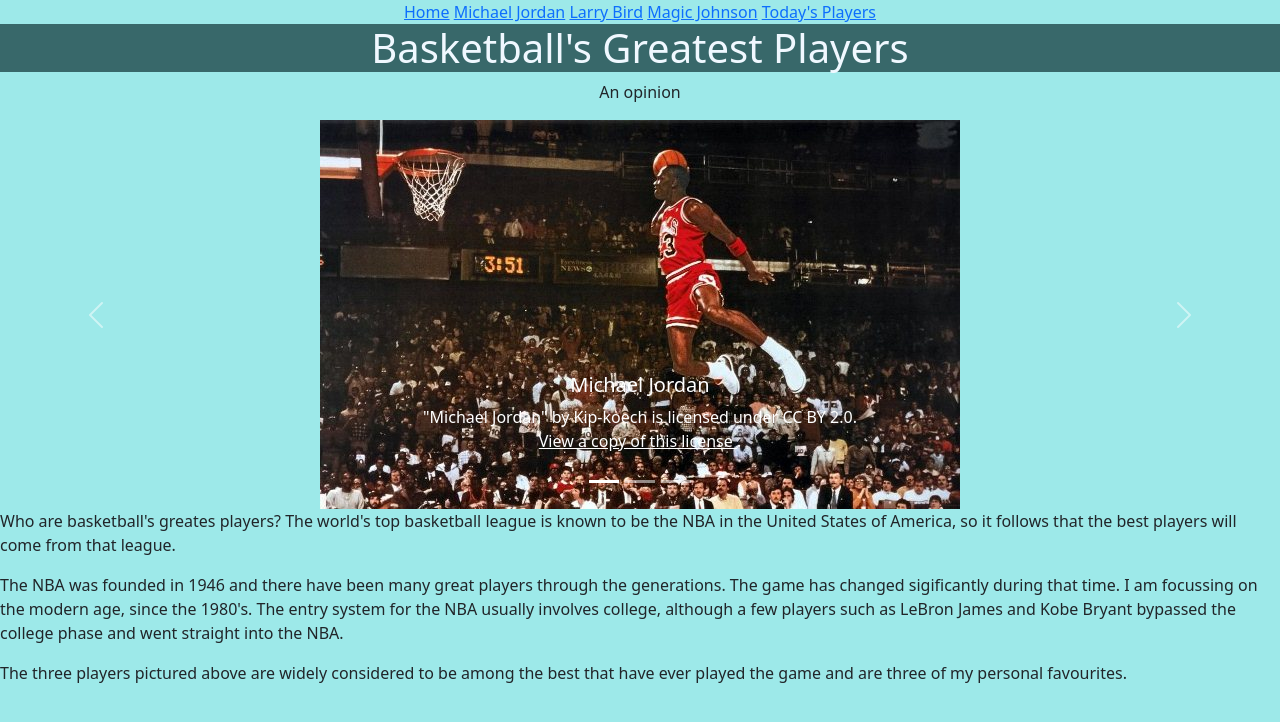
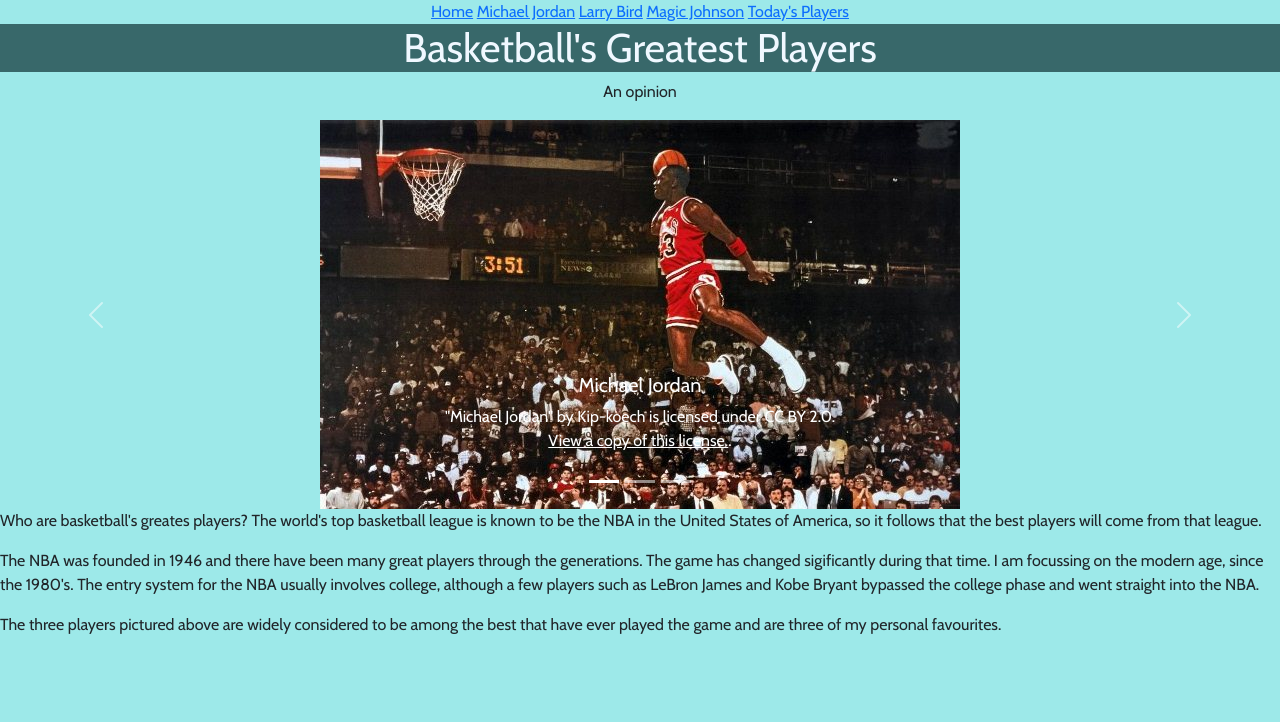
Before and after one commit to Mohamed-Shaheedullah/Innovate_Full_Stack, a Flask app: page / in a window 1280 px wide. Shown: the top 722 px of the page. Run offline with Flask 2, Linux system fonts and the light colour scheme.

Commit message:
url_for all images, working

```diff
--- a/static/main.css
+++ b/static/main.css
@@ -1,10 +1,15 @@
+@import url("https://fonts.googleapis.com/css2?family=Cabin&display=swap");
+* {
+  font-family: 'Cabin', sans-serif;
+}
+
 body {
   background-color: #9de9e9;
 }
 
 .profiles {
-  height: 25%;
-  width: 25%;
+  height: 50%;
+  width: 50%;
   /* % is relative to parent
 vh is relative to size of screen*/
   display: block;
--- a/static/main.scss
+++ b/static/main.scss
@@ -1,11 +1,16 @@
+@import url('https://fonts.googleapis.com/css2?family=Cabin&display=swap');
+
+* {
+font-family: 'Cabin', sans-serif;
+}
 
 body {
   background-color: rgb(157, 233, 233);
 }
 
 .profiles {
-  height: 25%;
-  width: 25%;
+  height: 50%;
+  width: 50%;
   /* % is relative to parent
 vh is relative to size of screen*/
   display: block;
--- a/templates/index.html
+++ b/templates/index.html
@@ -2,8 +2,6 @@
 {% block content %}
 
 <!-- above lines inherit properties from base,html -->
-
-<!-- check whether bootstrap link should be here -->
 
 <body>
     <header>
@@ -20,21 +18,21 @@
             </div>
             <div class="carousel-inner">
                 <div class="carousel-item active">
-                <img src="./../static/images/8407852706_13e3240998_o.jpg" class="d-block w-50" alt="Michael Jordan picture">
+                    <img class ='profiles' src="{{url_for('static', filename='images/8407852706_13e3240998_o.jpg')}}" class="d-block w-50" alt="Michael Jordan picture">
                 <div class="carousel-caption d-none d-md-block">
                     <h5>Michael Jordan</h5>
                     <p class = "car-caption">"Michael Jordan" by Kip-koech is licensed under CC BY 2.0.<br> <a href="https://creativecommons.org/licenses/by/2.0/?ref=openverse"> View a copy of this license </a>.</p>
                 </div>
             </div>
                 <div class="carousel-item">
-                <img src="./../static/images/8406752121_c85f4c0d13_o.jpg" class="d-block w-50" alt="Larry Bird picture">
+                <img class ='profiles' src="{{url_for('static', filename='images/8406752121_c85f4c0d13_o.jpg')}}" class="d-block w-50" alt="Larry Bird picture">
                 <div class="carousel-caption d-none d-md-block">
                     <h5>Larry Bird</h5>
                     <p class = "car-caption-bird">"Larry Bird" by Kip-koech is licensed under CC BY 2.0.<br> <a href="https://creativecommons.org/licenses/by/2.0/?ref=openverse"> View a copy of this license </a>.</p>
                 </div>
             </div>
                 <div class="carousel-item">
-                <img src="./../static/images/8406758351_297ca4963b_z.jpg" class="d-block w-50" alt="Magic Johnson picture">
+                <img class ='profiles' src="{{url_for('static', filename='images/8406758351_297ca4963b_z.jpg')}}" class="d-block w-50" alt="Magic Johnson picture">
                 <div class="carousel-caption d-none d-md-block">
                     <h5>Magic Johnson</h5>
                     <p class = "car-caption">"Magic Johnson" by Kip-koech is licensed under CC BY 2.0.<br> <a href="https://creativecommons.org/licenses/by/2.0/?ref=openverse"> View a copy of this license </a>.</p>
--- a/templates/page1.html
+++ b/templates/page1.html
@@ -4,10 +4,9 @@
 <body>
     {% block content %}
 <h3>Michael Jordan</h3>
-<img class='profiles' src="./../static/images/iccsports_CC_BY-NC-ND_2-0.jpg" alt="Michael Jordan picture">
+<img class ='profiles' src="{{url_for('static', filename='images/iccsports_CC_BY-NC-ND_2-0.jpg')}}"  alt="Michael Jordan picture">
 <p>
     Michael Jordan born on February 17, 1963 is considered by many to be the greatest NBA player in history.  He achieved the 'double triple' in the 1990's.  The championships were in 1991-1993 and 1996-1998, all with the Chicago Bulls.  Known for his spectacular dunks and game winning ability, he is 6"6' and played the shooting guard position. He appeared in the popular family film Space Jam in 1996 and more recently was the subject of a well recieved documentary The Last Dance, on Netflix.
-
 </p>
 
 
--- a/templates/page2.html
+++ b/templates/page2.html
@@ -4,7 +4,7 @@
     {% block content %}
 <h3>Larry Bird</h3>
 
-<img class='profiles' src="./../static/images/boston_city_archives_CC_BY_2.jpg" alt="Larry Bird picture">
+<img class ='profiles' src="{{url_for('static', filename='images/boston_city_archives_CC_BY_2.jpg')}}" alt="Larry Bird picture">
 <p>Larry Bird was born on 7th December 1956, in Indiana. He was nicknamed 'Larry Legend'.  He played the power forward / small forward positions for the Boston Celtics.  He was not thought of as one of the games great athletes, but he was a great achiever, winning three NBA rings.  In his own words, 'I thought the game out'.  His initial rivalry with his contemporary Magic Johnson turned to friendship, cemented by a dinner at Magic's house prepared by Magic Johnson's mother.  </p>
 
 
--- a/templates/page3.html
+++ b/templates/page3.html
@@ -3,7 +3,8 @@
     <body>
         {% block content %}
     <h3>Magic Johnson</h3>
-    <img class='profiles' src="./../static/images/malingering_CC_BY_NC_ND_2-0.jpg" alt="Magic Johnson picture">
-    <p>One the games most famous players Magic Johnson was known for his passing ability and smile.  At 6"9' he was one of the tallest players ever to play the position of point guard.  He was born on 14th August 1959 in Michigan.  Magic was signed to the Los Angeles Lakers and his style of play premiered the 'Showtime' era at the Lakers.  Another great player who played with Magic was Kareem Abdul Jabbar, famous for his 'skyhook' shot.   </p>
+    <img class ='profiles' src="{{url_for('static', filename='images/malingering_CC_BY_NC_ND_2-0.jpg')}}" alt="Magic Johnson picture">
+
+    <p>One the game's most famous players Magic Johnson was known for his passing ability and smile.  At 6"9' he was one of the tallest players ever to play the position of point guard.  He was born on 14th August 1959 in Michigan.  Magic was signed to the Los Angeles Lakers and his style of play premiered the 'Showtime' era at the Lakers.  Another great player who played with Magic was Kareem Abdul Jabbar, famous for his 'skyhook' shot.   </p>
     {% endblock %}
 </body>
```
Also changed, not shown: templates/page4.html (+16 -4 lines), readme.md (added), 1 other file.
